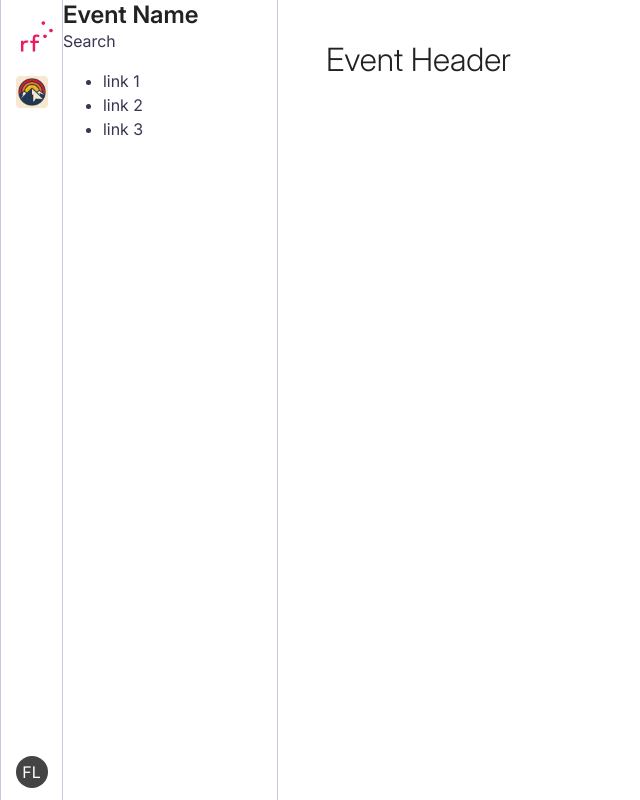
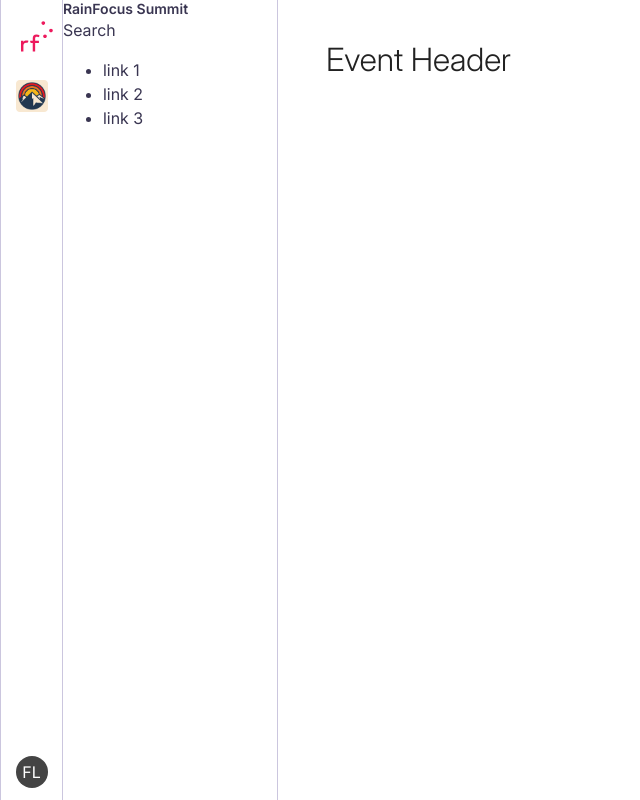
Before and after one commit to MFlanagan7/rainfocus-ui-challenge, a React (Vite) app: page / in a window 1280 px wide. Shown: the whole page, without its empty margins (0-640 px from the left). Built offline with nearby package versions, Linux system fonts and the light colour scheme.

Commit message:
Render rail events from data with RailEvent component

```diff
--- a/src/App.tsx
+++ b/src/App.tsx
@@ -1,11 +1,14 @@
 import styles from './App.module.scss'
 import Rail from "./components/Rail/Rail";
 import Sidebar from "./components/Sidebar/Sidebar";
+import { events } from './data/events';
+
+const current = events[0]
 
 function App() {
   return (
     <div className={styles.app}>
-      <Rail />
+      <Rail events={events} activeId={current.id} />
       <Sidebar />
       <main className={styles.main}>
         <h1>Event Header</h1>
--- a/src/components/Rail/Rail.module.scss
+++ b/src/components/Rail/Rail.module.scss
@@ -19,17 +19,6 @@
     height: var(--space-8);
     width: var(--space-8);
 }
-.events {
-    display: flex;
-    flex-direction: column;
-    align-items: center;
-    gap: var(--space-2);
-    img {
-        height: var(--space-8);
-        width: var(--space-8);
-        border-radius: var(--radius-sm);
-    }
-}
 .avatar {
     @include text(avatar-initials);
     margin-top: auto;
--- a/src/components/Rail/Rail.tsx
+++ b/src/components/Rail/Rail.tsx
@@ -1,15 +1,27 @@
 import styles from './Rail.module.scss'
 import rfLogo from '../../assets/graphics/rf-logo.svg'
-import eventLogo from '../../assets/graphics/mountain-event-logo.png'
+import RailEvent from '../RailEvent/RailEvent'
+import type { EventInfo } from '../../types/types'
 
-const Rail = () => {
+type RailProps = {
+    events: EventInfo[],
+    activeId: string
+}
+
+const Rail = ({ events, activeId }: RailProps) => {
     return (
         <div className={styles.rail}>
             <div className={styles.top}>
                 <img className={styles.rfLogo} src={rfLogo} alt="RainFocus logo" />
-                <div className={styles.events}>
-                    <img src={eventLogo} alt="Mountain Event Summit" />
-                </div>
+                {
+                    events.map( (event) =>
+                        <RailEvent
+                            key={event.id}
+                            event={event}
+                            isActive={event.id === activeId}
+                        />
+                    )
+                }
             </div>
             <div className={styles.avatar}>FL</div>
         </div>
--- /dev/null
+++ b/src/components/RailEvent/RailEvent.module.scss
@@ -0,0 +1,19 @@
+.button {
+    background: none;
+    border: 0;
+    padding: 0;
+    height: var(--space-8);
+    width: var(--space-8);
+    align-self: center;
+    margin-block: var(--space-1);
+    border-radius: var(--radius-sm);
+
+    &:hover {
+        outline: 3px solid var(--color-primary);
+        cursor: pointer;
+    }
+
+    img {
+        border-radius: inherit;
+    }
+}
--- /dev/null
+++ b/src/components/RailEvent/RailEvent.tsx
@@ -0,0 +1,17 @@
+import styles from './RailEvent.module.scss'
+import type { EventInfo } from "../../types/types"
+
+type RailEventProps = {
+    event: EventInfo,
+    isActive: boolean
+}
+
+const RailEvent = ({ event, isActive }: RailEventProps) => {
+  return (
+    <button type='button' className={styles.button} aria-current={isActive ? 'true' : undefined}>
+        <img src={event.logoUrl} alt={event.name} />
+    </button>
+  )
+}
+
+export default RailEvent
--- a/src/components/Sidebar/Sidebar.module.scss
+++ b/src/components/Sidebar/Sidebar.module.scss
@@ -1,3 +1,5 @@
+@use '../../styles/mixins' as *;
+
 .sidebar {
     position: sticky;
     top: 0;
@@ -5,3 +7,6 @@
     border-right: 1px solid var(--color-border);
     overflow-y: auto;
 }
+.navLabel {
+    @include text(nav-label);
+}
--- a/src/components/Sidebar/Sidebar.tsx
+++ b/src/components/Sidebar/Sidebar.tsx
@@ -3,7 +3,7 @@ import styles from './Sidebar.module.scss'
 const Sidebar = () => {
     return (
         <div className={styles.sidebar}>
-            <h2>Event Name</h2>
+            <p className={styles.navLabel}>RainFocus Summit</p>
             <div>Search</div>
             <nav aria-label='Event'>
                 <ul>
--- /dev/null
+++ b/src/data/events.ts
@@ -0,0 +1,6 @@
+import type { EventInfo } from "../types/types";
+import mountainEventLogo from '../assets/graphics/mountain-event-logo.png';
+
+export const events: EventInfo[] = [
+    { id: '13579', name: 'RainFocus Summit', location: 'Lehi, UT', date: 'December 15th', logoUrl: mountainEventLogo },
+]
--- a/src/styles/_base.scss
+++ b/src/styles/_base.scss
@@ -1,4 +1,9 @@
 @use 'mixins' as *;
+
+*:focus-visible {
+    outline: 3px solid var(--color-primary);
+    outline-offset: 2px;
+}
 
 body {
     @include text(paragraph-workflow);
--- /dev/null
+++ b/src/types/types.ts
@@ -0,0 +1,7 @@
+export interface EventInfo {
+    id: string,
+    name: string,
+    location: string,
+    date: string,
+    logoUrl: string,
+}
```
